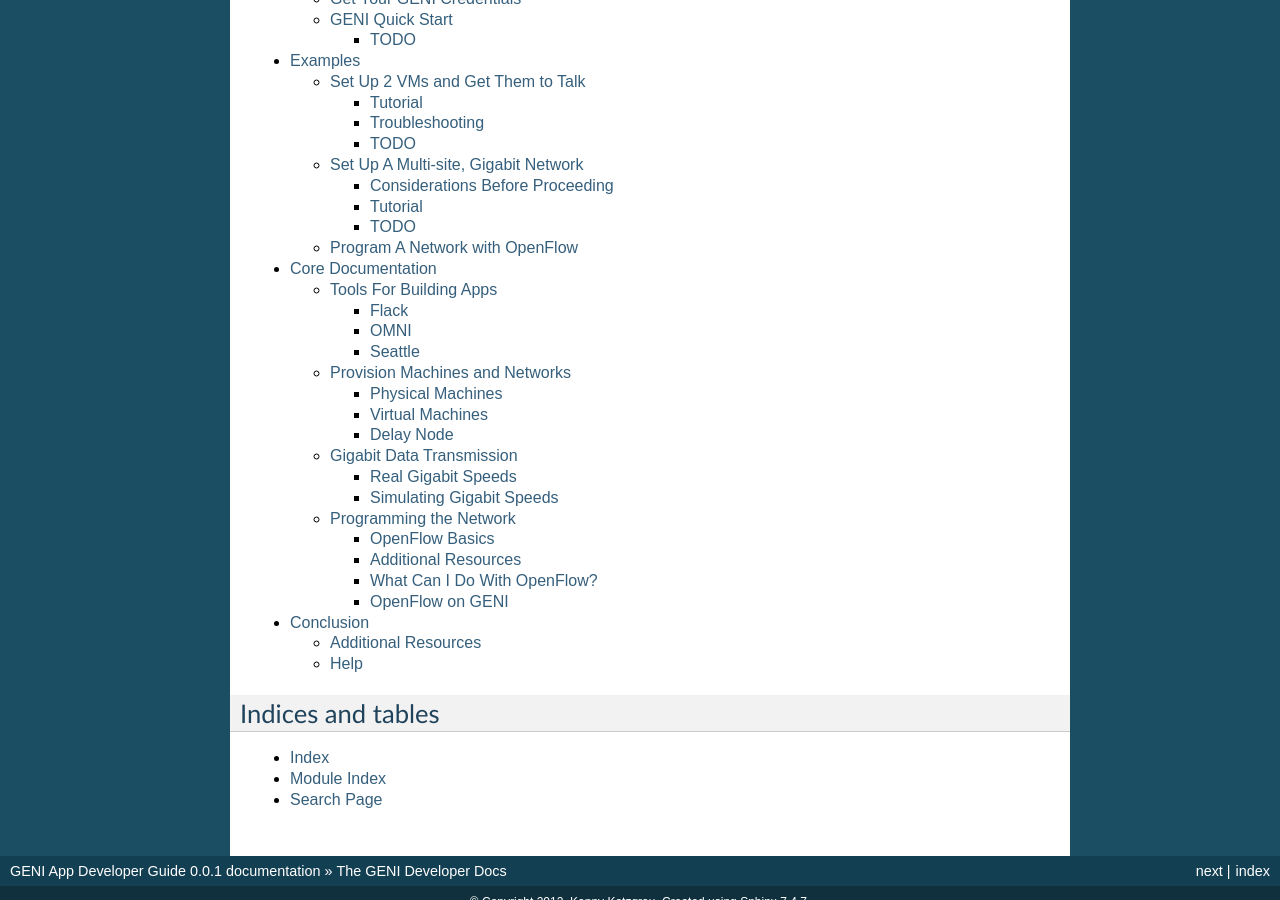
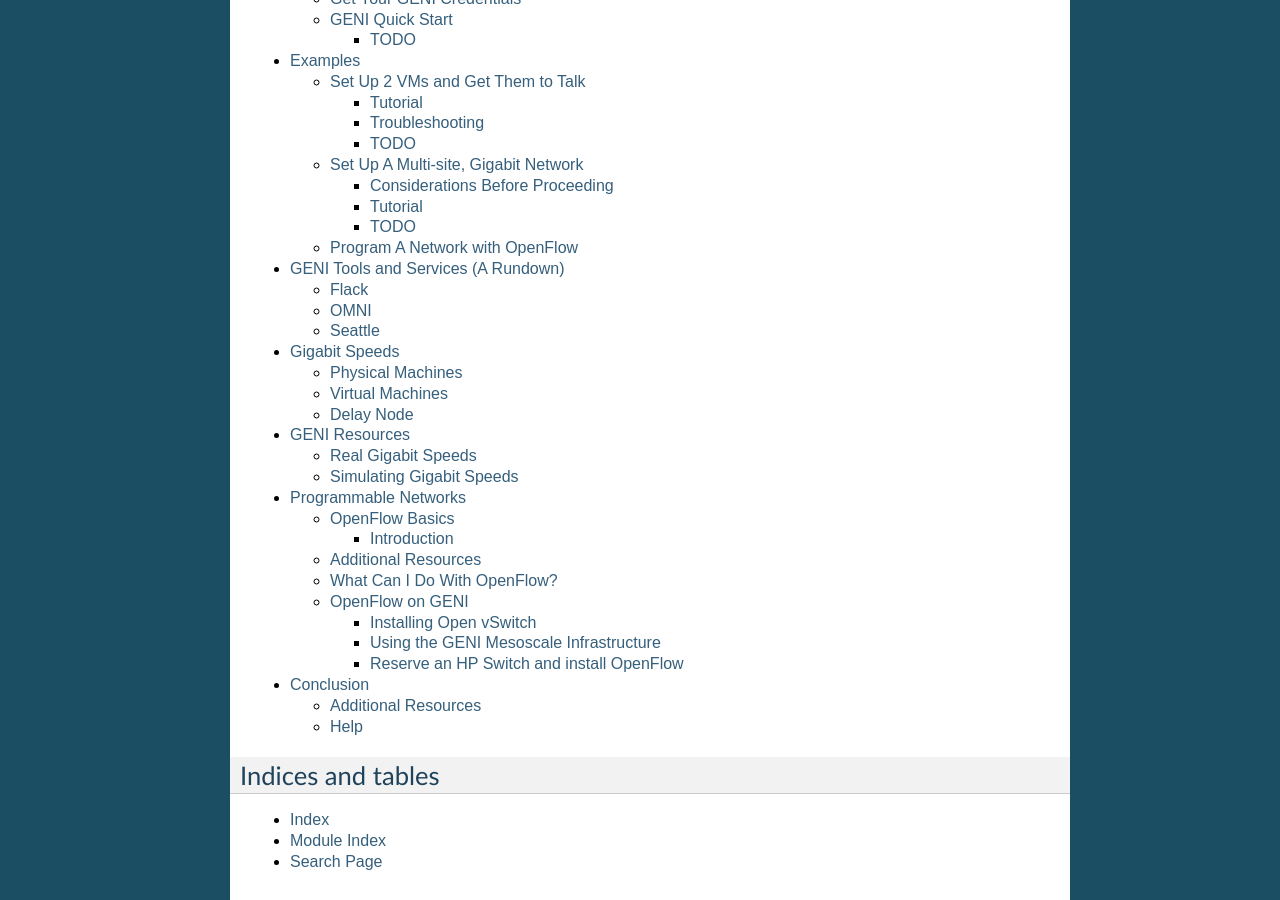
Before and after one commit to katzgrau/geni-docs, a Sphinx documentation site: the page built from source/index.txt, in a window 1280 px wide and 900 px high, scrolled down 812 px. Built offline with Sphinx 7.4.7, drawn with Linux system fonts in a browser that asks for light colours; formulas are drawn with MathJax 3.

Commit message:
Rearranged doc structure

```diff
--- a/source/examples/example-1.txt
+++ b/source/examples/example-1.txt
@@ -1,5 +1,5 @@
 Example 1 - Set Up 2 VMs and Ping
-===============================
+=================================
 
 In this short experiment you'll learn how to set up 2 virtual machines that can ping each other on the GENI platform. You'll need to get :doc:`GENI credentials <../setup/get-your-geni-credentials>` before you can complete this example.
 
@@ -11,7 +11,7 @@
 Step 1. Log In to Your Management Authority
 ~~~~~~~~~~~~~~~~~~~~~~~~~~~~~~~~~~~~~~~~~~~
 
-For this tutorial we're going to use :doc:`Flack <../main/tools/flack>`, the browser-based visual tool for interacting with GENI. The easiest was to authenticate with Flack is to simply be logged in to your management authorities' website in one window or tab, and to have Flack open in another window or tab.
+For this tutorial we're going to use :doc:`Flack <../tools/flack>`, the browser-based visual tool for interacting with GENI. The easiest was to authenticate with Flack is to simply be logged in to your management authorities' website in one window or tab, and to have Flack open in another window or tab.
 
 **Figure 1: Logging in to a management authority (yours may differ)**
 
--- a/source/index.txt
+++ b/source/index.txt
@@ -19,7 +19,10 @@
    intro/index
    setup/index
    examples/index
-   Core Documentation <main/index>
+   tools/index
+   resources/index
+   gigabit/index
+   openflow/index
    conclusion/index
 
 Indices and tables
--- a/source/main/index.txt
+++ /dev/null
@@ -1,12 +0,0 @@
-Core Documentation
-==================
-
-**Contents**
-
-.. toctree::
-   :maxdepth: 1
-
-   Tools For Building Apps <tools/index>
-   Provision Machines and Networks <resources/index>
-   Gigabit Data Transmission <gigabit/index>
-   Programming the Network <openflow/index>
--- a/source/main/openflow/openflow-basics.txt
+++ b/source/openflow/openflow-basics.txt
@@ -1,7 +1,7 @@
 OpenFlow Basics
 ===============
 
-**Note:** This is a computer networking-focused document. It's expected that you have basic knowledge of computer network architecture as specified in the :doc:`../../intro/prerequisites`.
+**Note:** This is a computer networking-focused document. It's expected that you have basic knowledge of computer network architecture as specified in the :doc:`../intro/prerequisites`.
 
 Introduction
 ------------
--- a/source/main/openflow/openflow-on-geni.txt
+++ b/source/openflow/openflow-on-geni.txt
@@ -12,7 +12,7 @@
 
 The preferred method for experimenters looking to play with OpenFlow is option #1. Open vSwitch is a software package which you can install on an ordinary node and have it act as a switch which implements OpenFlow.
 
-This is also the easiest option with the lowest barrier to entry. The third tutorial, :doc:`Programming Networks with OpenFlow <../../examples/example-3>` will walk you through the exact steps required to make this work.
+This is also the easiest option with the lowest barrier to entry. The third tutorial, :doc:`Programming Networks with OpenFlow <../examples/example-3>` will walk you through the exact steps required to make this work.
 
 Using the GENI Mesoscale Infrastructure
 ---------------------------------------
```
Also changed, not shown: source/intro/key-geni-concepts.txt (+4 -4 lines), source/gigabit/index.txt (renamed from source/main/gigabit/index.txt), source/gigabit/real.txt (renamed from source/main/gigabit/real.txt), source/gigabit/simulation.txt (renamed from source/main/gigabit/simulation.txt), source/openflow/index.txt (renamed from source/main/openflow/index.txt), source/openflow/what-can-i-do.txt (renamed from source/main/openflow/what-can-i-do.txt), source/resources/delay.txt (renamed from source/main/resources/delay.txt), source/resources/index.txt (renamed from source/main/resources/index.txt), source/resources/pc.txt (renamed from source/main/resources/pc.txt), source/resources/vm.txt (renamed from source/main/resources/vm.txt), source/tools/flack.txt (renamed from source/main/tools/flack.txt), source/tools/index.txt (renamed from source/main/tools/index.txt), source/tools/omni.txt (renamed from source/main/tools/omni.txt), source/tools/seattle.txt (renamed from source/main/tools/seattle.txt).
